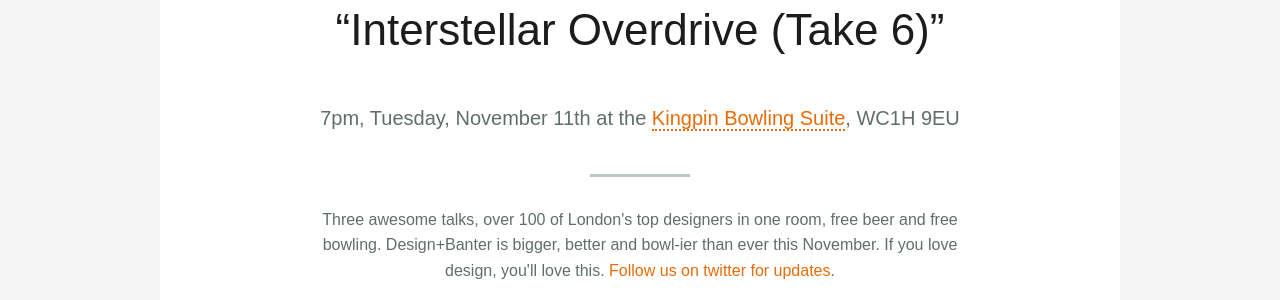
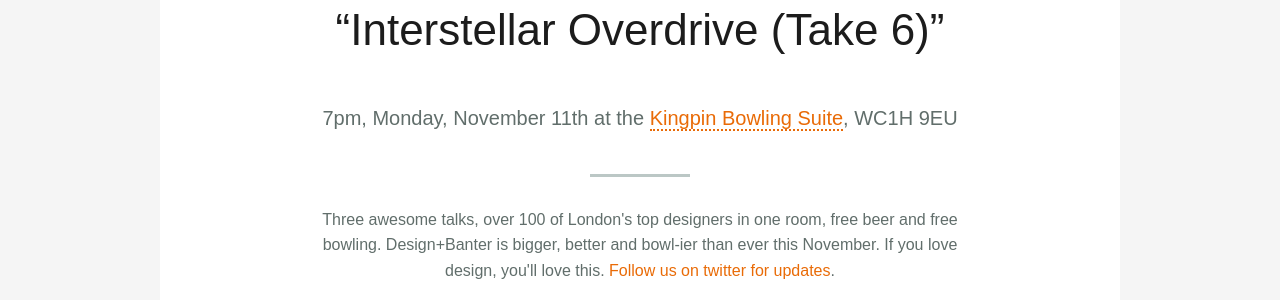
Before and after one commit to design-and-banter/db-dotcom, a Jekyll site: the page built from index.html, in a window 1280 px wide and 900 px high, scrolled down 436 px. Shown: the part 153-453 px from the top of the window. Built offline with Jekyll 4.4.1, drawn with Linux system fonts in a browser that asks for light colours; nearby versions of some CDN libraries; comment, search, counter and statistics services are not loaded.

Commit message:
Update event.html

```diff
--- a/_includes/event.html
+++ b/_includes/event.html
@@ -4,7 +4,7 @@
       <span class="strap">This month: D&amp;B#6</span>
 
       <h1>&#8220;Interstellar Overdrive (Take 6)&#8221;</h1>
-      <h2>7pm, Tuesday, November 11th at the <a href="http://www.thekingpinsuite.co.uk/" target="_blank">Kingpin Bowling Suite</a>, WC1H 9EU</h2>
+      <h2>7pm, Monday, November 11th at the <a href="http://www.thekingpinsuite.co.uk/" target="_blank">Kingpin Bowling Suite</a>, WC1H 9EU</h2>
 
       <p>Three awesome talks, over 100 of London's top designers in one room, free beer and free bowling. Design+Banter is bigger, better and bowl-ier than ever this November. If you love design, you'll love this. <a href="http://twitter.com/designandbanter/">Follow us on twitter for updates</a>.</p>
 
```
